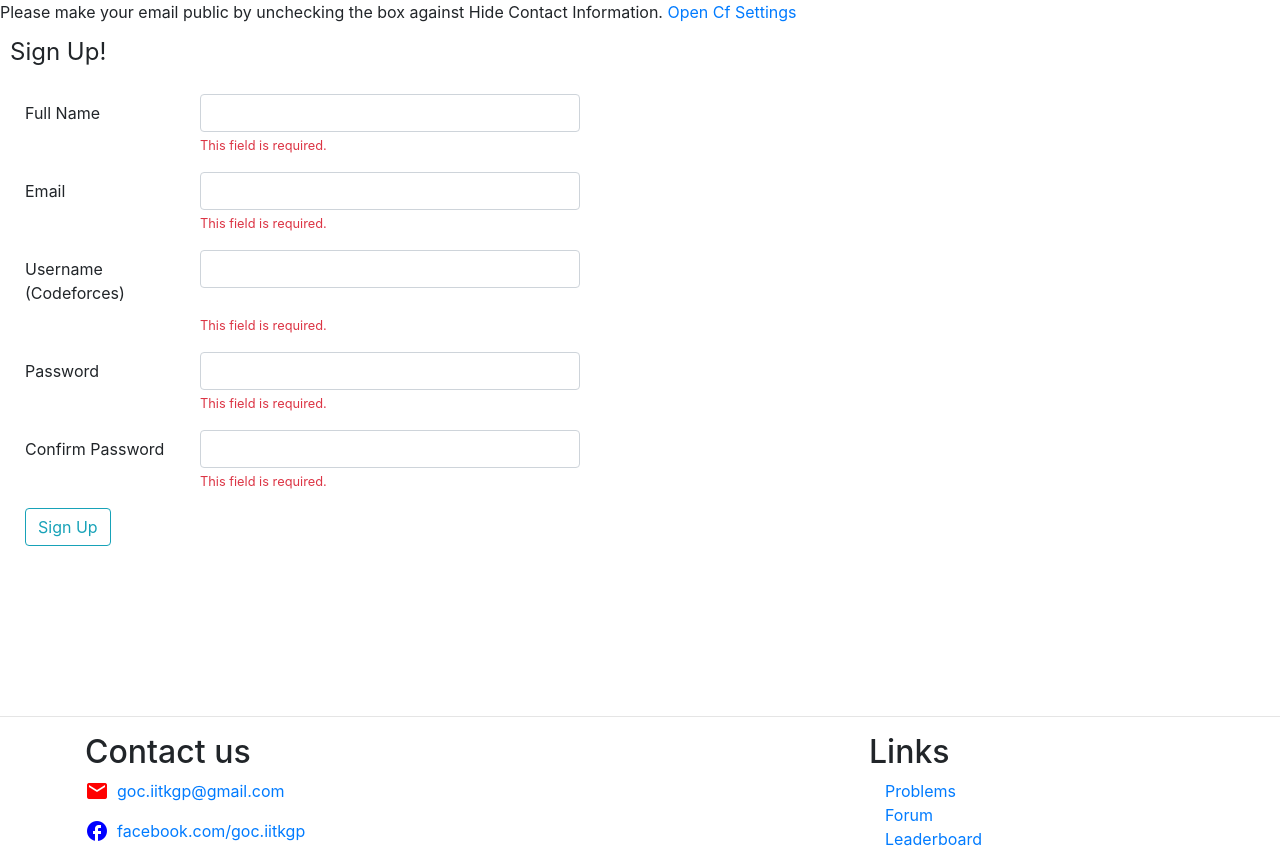
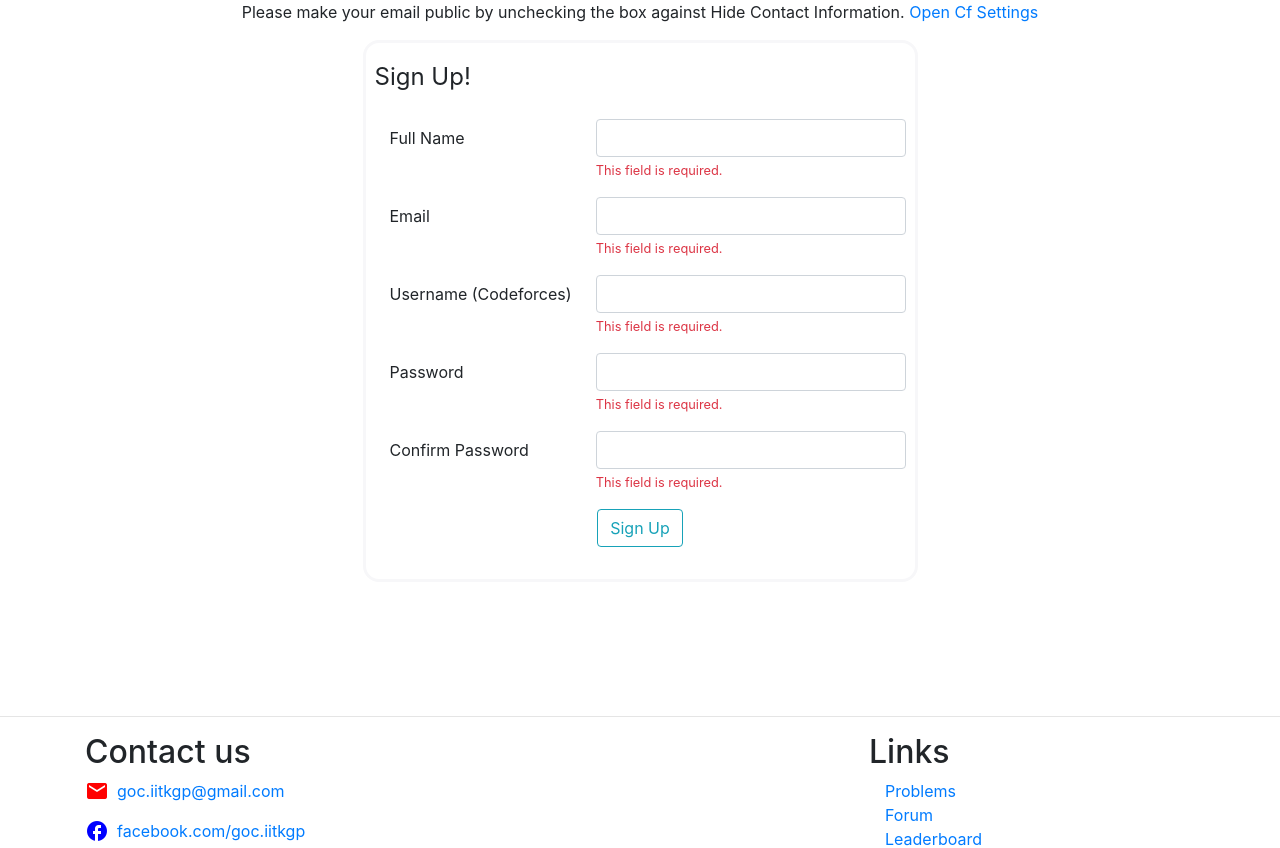
Before and after one commit to pshishodia-kgp/GOC-Website, a Flask app: page /signup in a window 1280 px wide. Shown: the part 58-906 px from the top of the page. Run offline with Flask 2, Linux system fonts and the light colour scheme.

Commit message:
signup login boxes, minor changes with tags

```diff
--- a/goc/models.py
+++ b/goc/models.py
@@ -1,4 +1,4 @@
-from goc import db, login_manager, admin
+from goc import db, login_manager, admin, STATIC_DIR
 from flask_admin.contrib.sqla import ModelView
 from datetime import datetime
 from flask_login import UserMixin
@@ -59,7 +59,7 @@ class User(db.Model, UserMixin):
     username = db.Column(db.String(60), unique=True, nullable=False)
     email = db.Column(db.String(120), unique=True, nullable=False)
     password = db.Column(db.String(80), nullable=False)
-    profile_pic_url = db.Column(db.String(255))
+    profile_pic_url = db.Column(db.String(255), default = '//userpic.codeforces.com/no-title.jpg')
     name = db.Column(db.String(40), nullable=False)
     comments = db.relationship('Comment', backref = 'author', lazy = True)
     posts = db.relationship('Post', backref='author', lazy=True)
--- a/goc/templates/signup.j2
+++ b/goc/templates/signup.j2
@@ -1,26 +1,27 @@
 {% extends 'base.j2' %}
 {% block content %}
-<div>
+<div class = "d-flex justify-content-center">
     <span> Please make your email public by unchecking the box against Hide Contact Information.
     <a href = "" target="popup" onclick="window.open('https://codeforces.com/settings/general/#needToHideContacts','name','width=800,height=600')">Open Cf Settings</a>
     </span>
 </div>
 
+<div class = "container d-flex justify-content-center">
+<form id = "signup-form" action="", method="POST" class = "col-md-6 col-12 rounded-box d-flex-col">
+<div class = "px-2">
 
-<form id = "signup-form" action="", method="POST" class = "container"
-style = "margin: 10px">
     {{ form.hidden_tag() }}
     <div class="form-group row"> <legend>Sign Up!</legend> </div>
 
     <div class="form-group">
         <div class = "row">
-            {{ form.name.label(class="col-sm-3 col-md-2 col-5 col-form-label") }}
-            {{ form.name(class="form-control col-sm-4 col-7") }}
+            {{ form.name.label(class="col-5 col-form-label") }}
+            {{ form.name(class="form-control col-7") }}
         </div>
 
         <div class = "form-errors">
             {% for error in form.name.errors %}
-                <div class = "row"> <span class= "text-danger offset-sm-3 offset-md-2 offset-5"> <small>{{ error }}</small></span> </div>
+                <div class = "row"> <span class= "text-danger offset-5"> <small>{{ error }}</small></span> </div>
             {% endfor %}
         </div>
     </div>
@@ -28,13 +29,13 @@ style = "margin: 10px">
 
     <div class="form-group">
         <div class = "row">
-            {{ form.email.label(class="col-sm-3 col-md-2 col-5 col-form-label") }}
-            {{ form.email(class="form-control col-sm-4 col-7")}}
+            {{ form.email.label(class="col-5 col-form-label") }}
+            {{ form.email(class="form-control col-7")}}
         </div>
 
         <div class = "form-errors">
             {% for error in form.email.errors %}
-                <div class = "row"> <span class= "text-danger offset-sm-3 offset-md-2 offset-5"> <small>{{ error }}</small></span> </div>
+                <div class = "row"> <span class= "text-danger offset-5"> <small>{{ error }}</small></span> </div>
             {% endfor %}
         </div>
     </div>
@@ -42,13 +43,13 @@ style = "margin: 10px">
 
     <div class="form-group">
         <div class= "row">
-            {{ form.username.label(class="col-sm-3 col-md-2 col-5 col-form-label") }}
-            {{ form.username(class="form-control col-sm-4 col-7")}}
+            {{ form.username.label(class="col-5 col-form-label") }}
+            {{ form.username(class="form-control col-7")}}
         </div>
 
         <div class = "form-errors">
             {% for error in form.username.errors %}
-                <div class = "row"> <span class= "text-danger offset-sm-3 offset-md-2 offset-5"> <small>{{ error }}</small></span> </div>
+                <div class = "row"> <span class= "text-danger offset-5"> <small>{{ error }}</small></span> </div>
             {% endfor %}
         </div>
     </div>
@@ -56,13 +57,13 @@ style = "margin: 10px">
 
     <div class="form-group">
         <div class = "row">
-            {{ form.password.label(class="col-sm-3 col-md-2 col-5 col-form-label") }}
-            {{ form.password(class="form-control col-sm-4 col-7")}}
+            {{ form.password.label(class="col-5 col-form-label") }}
+            {{ form.password(class="form-control col-7")}}
         </div>
 
         <div class = "form-errors">
             {% for error in form.password.errors %}
-                <div class = "row"> <span class= "text-danger offset-sm-3 offset-md-2 offset-5"> <small>{{ error }}</small></span> </div>
+                <div class = "row"> <span class= "text-danger offset-5"> <small>{{ error }}</small></span> </div>
             {% endfor %}
         </div>
     </div>
@@ -70,21 +71,23 @@ style = "margin: 10px">
 
     <div class="form-group">
         <div class = "row">
-            {{ form.confirm_password.label(class="col-sm-3 col-md-2 col-5 col-form-label") }}
-            {{ form.confirm_password(class="form-control col-sm-4 col-7")}}
+            {{ form.confirm_password.label(class="col-5 col-form-label") }}
+            {{ form.confirm_password(class="form-control col-7")}}
         </div>
 
         <div class = "form-errors">
             {% for error in form.confirm_password.errors %}
-                <div class = "row"> <span class= "text-danger offset-sm-3 offset-md-2 offset-5"> <small>{{ error }}</small></span> </div>
+                <div class = "row"> <span class= "text-danger offset-5"> <small>{{ error }}</small></span> </div>
             {% endfor %}
         </div>
     </div>
 
 
-    <div class="form-group">
+    <div class="form-group d-flex justify-content-center">
         {{ form.submit(class="btn btn-outline-info") }}
     </div>
+</div>
 </form>
+</div>
 
 {% endblock content %}
--- /dev/null
+++ b/goc/templates/tags.j2
@@ -0,0 +1,4 @@
+{% set themes = ['danger', 'warning', 'success', 'info', 'primary', 'secondary'] %}
+{% for i in range(tags |length) %}
+    <a href = "{{'/forum?tag=' + tags[i].name}}" class = "{{ 'badge badge-' + themes[i % 6] }}">{{ tags[i].name }}</a>
+{% endfor %}
--- a/goc/templates/user_profile.j2
+++ b/goc/templates/user_profile.j2
@@ -2,12 +2,12 @@
 {% block content %}
 
 <div class = "container">
-    <div class = "row flex-row-reverse rectangular-box">
+    <div class = "row flex-row-reverse rounded-box">
         <div class = "d-flex
         justify-content-md-end justify-content-sm-end
         col-md-6 col-sm-12 col-xs-12">
-            <img src="https://userpic.codeforces.com/660745/title/1c9bf68721a715f4.jpg"
-                alt="{{ current_user.username }}" class="flex-shrink-0  rounded-circle img-fluid" style = "height: 250px">
+            <img src="{{ user.profile_pic_url }} "
+                alt="{{ user.username }}" class="flex-shrink-0  rounded-circle img-fluid" style = "height: 250px">
         </div>
 
         <div class = "justify-content-start col-md-6 col-sm-12 col-xs-12 info">
```
Also changed, not shown: goc/templates/allblogs.j2 (+7 -10 lines), goc/templates/blog.j2 (+3 -4 lines), goc/templates/login.j2 (+13 -9 lines), goc/templates/shortBlog.j2 (+3 -4 lines), goc/site.db.
